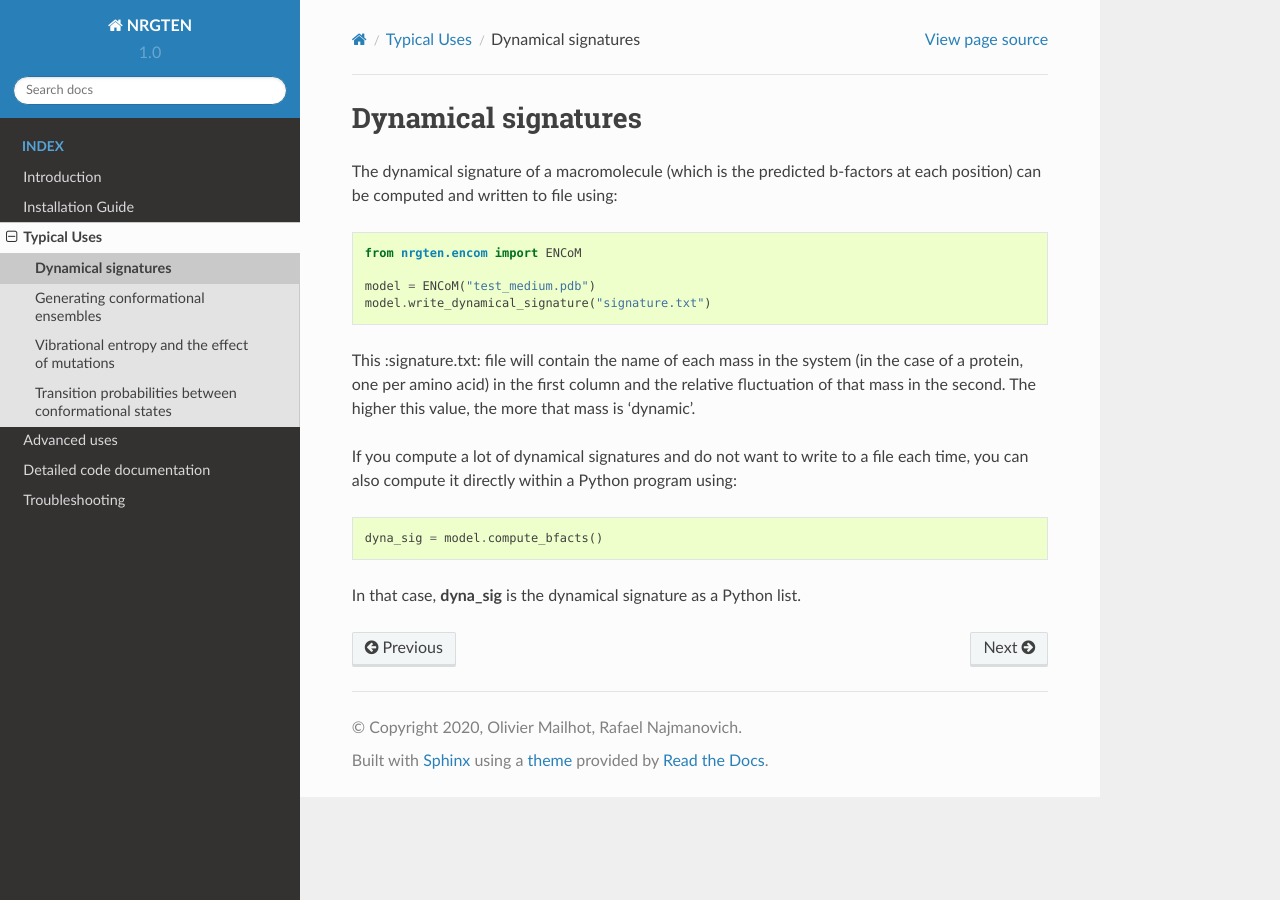
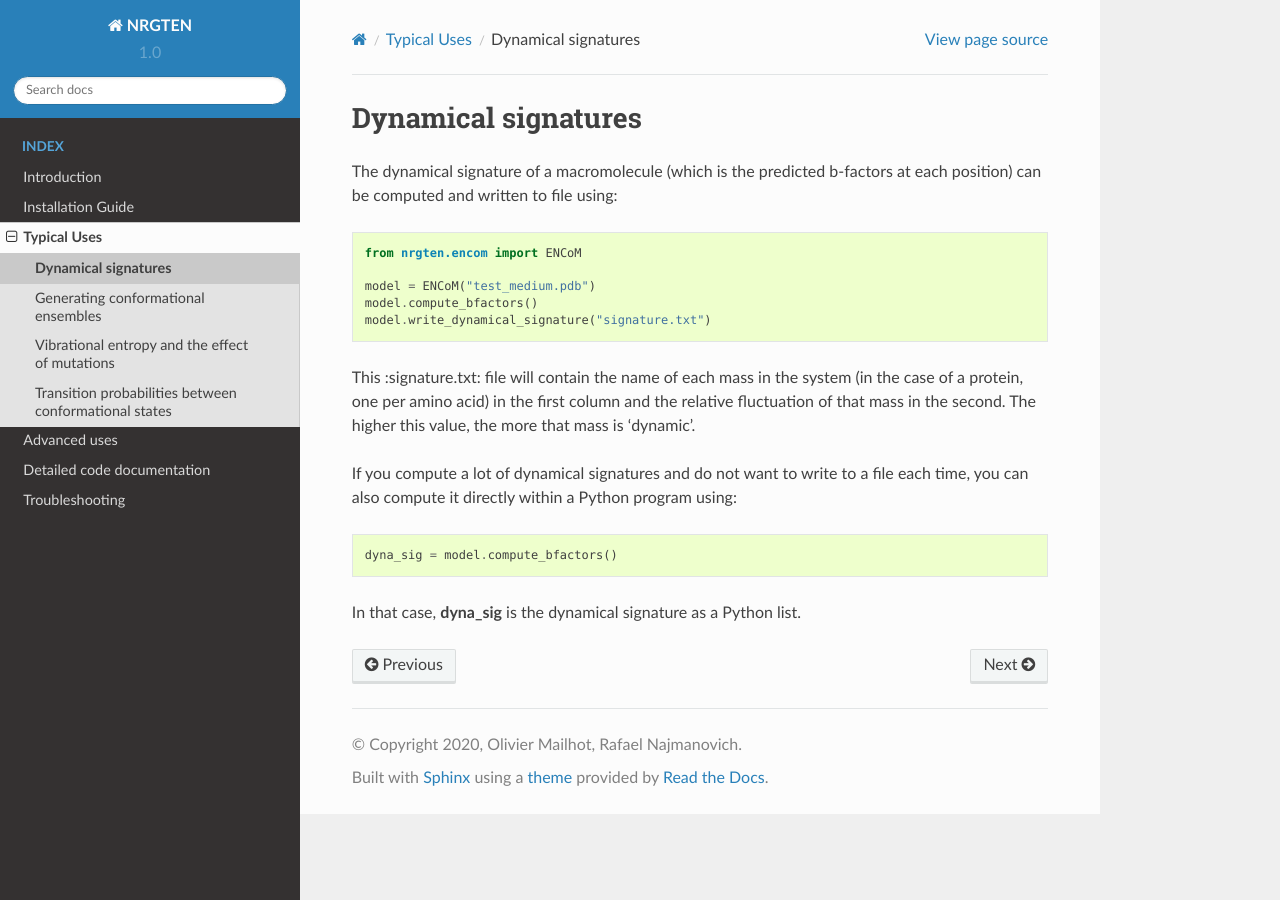
Before and after one commit to gregorpatof/nrgten_package, a Sphinx documentation site: the page built from docs/dynamical_signatures.rst, in a window 1280 px wide. Built offline with Sphinx 7.4.7 and the Read the Docs theme 2.0.0, drawn with Linux system fonts in a browser that asks for light colours.

Commit message:
fixed the dynamical signature doc

```diff
--- a/docs/dynamical_signatures.rst
+++ b/docs/dynamical_signatures.rst
@@ -7,6 +7,7 @@ predicted b-factors at each position) can be computed and written to file using:
 	from nrgten.encom import ENCoM
 
 	model = ENCoM("test_medium.pdb")
+	model.compute_bfactors()
 	model.write_dynamical_signature("signature.txt")
 
 This :signature.txt: file will contain the name of each mass in the system (in
@@ -17,6 +18,6 @@ mass is 'dynamic'.
 If you compute a lot of dynamical signatures and do not want to write to a file
 each time, you can also compute it directly within a Python program using::
 
-	dyna_sig = model.compute_bfacts()
+	dyna_sig = model.compute_bfactors()
 
 In that case, **dyna_sig** is the dynamical signature as a Python list.
```
